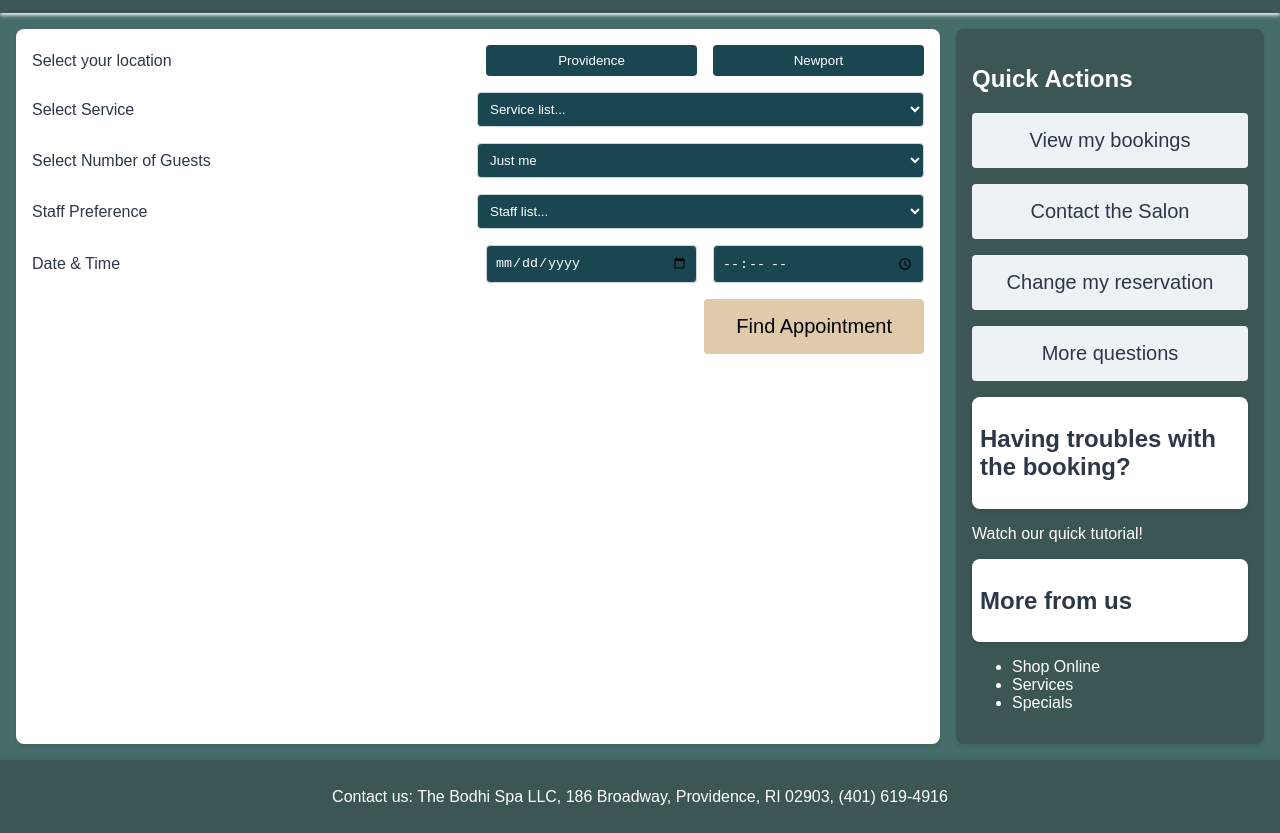
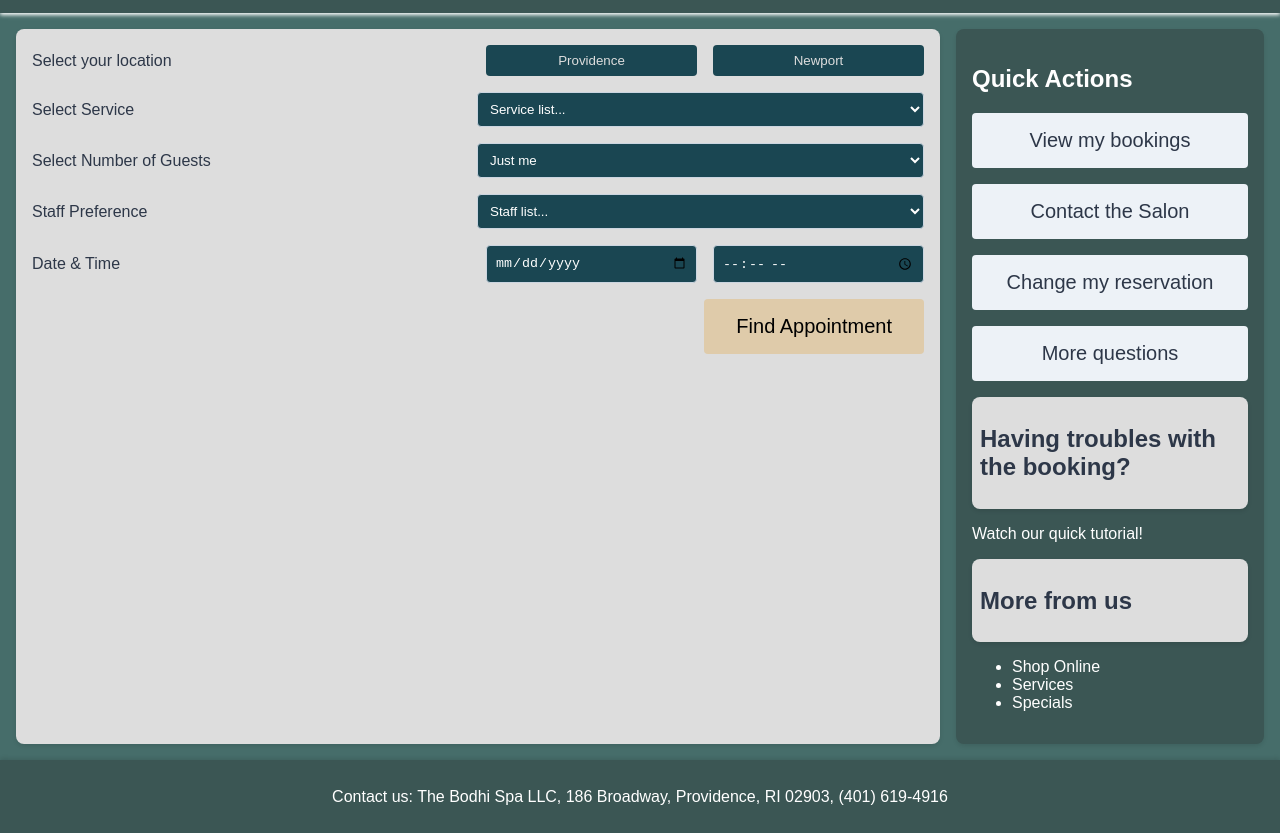
Before and after one commit to ystepane/bodhi-redesign, a plain HTML site: page index.html in a window 1280 px wide. Shown: the part 93-926 px from the top of the page. Drawn offline with Linux system fonts and the light colour scheme.

Commit message:
off white

```diff
--- a/styles.css
+++ b/styles.css
@@ -75,7 +75,7 @@ body {
 }
 
 .left-column {
-  background-color: #ffffff;
+  background-color: #dddddd;
   padding: 1rem;
   border-radius: 0.5rem;
   box-shadow: 0 2px 4px rgba(0, 0, 0, 0.1);
@@ -163,7 +163,7 @@ select {
 
 .btn {
   background-color: #1a4652;
-  color: #ffffff;
+  color: #dddddd;
 }
 
 .btn-primary {
@@ -177,7 +177,7 @@ select {
 
 .btn-location {
   background-color: #1a4652;
-  color: #ffffff;
+  color: #dddddd;
   padding: 0.5rem 1rem;
   border: none;
   border-radius: 0.25rem;
@@ -202,7 +202,7 @@ select {
 }
 
 .info-box {
-  background-color: white;
+  background-color: #dddddd;
   color: #2d3748;
   padding: 0.5rem;
   border-radius: 0.5rem;
```
